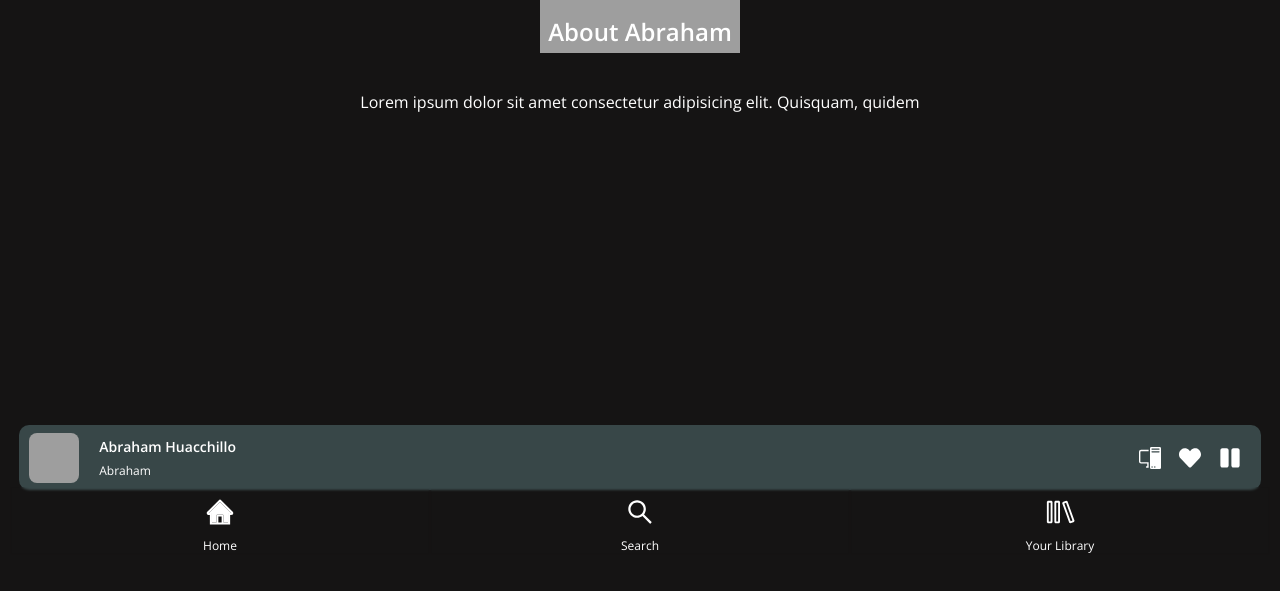
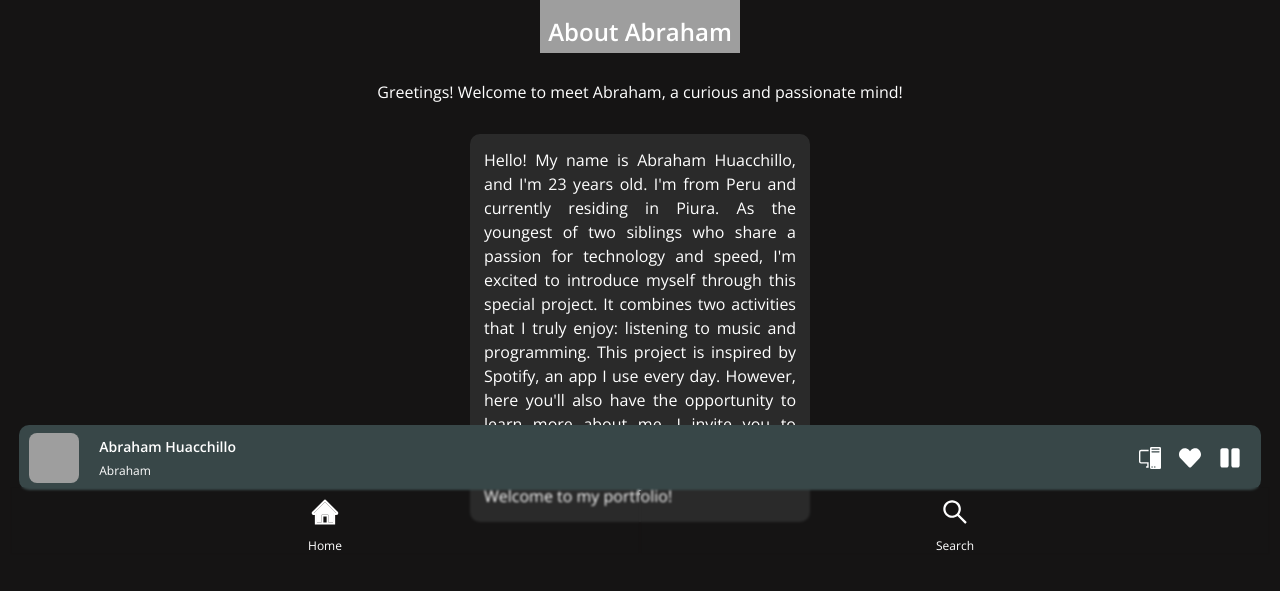
Before and after one commit to Jarbram/NewPortfolio, a React (Create React App) app: page /about/1 in a window 1280 px wide. Shown: the part 235-826 px from the top of the page. Built offline with nearby package versions, Linux system fonts and the light colour scheme; grey boxes are pictures that could not be loaded.

Commit message:
star written the info that i wanna share

```diff
--- a/src/components/Footer/Footer.jsx
+++ b/src/components/Footer/Footer.jsx
@@ -1,7 +1,6 @@
 import React from 'react'
 import {AiTwotoneHome} from 'react-icons/ai'
 import {AiOutlineSearch} from 'react-icons/ai'
-import {VscLibrary} from 'react-icons/vsc'
 import {Link} from 'react-router-dom'
 import './Footer.css'
 
@@ -17,10 +16,6 @@ const Footer = () => {
         <AiOutlineSearch className='icon'/>
         <span>Search</span>
         </Link>
-        <div className='footer-icons'>
-        <VscLibrary className='icon'/>
-        <span>Your Library</span>
-        </div>
     </div>
   )
 }
--- a/src/data/data.js
+++ b/src/data/data.js
@@ -39,33 +39,33 @@ Suggesting :[
         name: "Abraham",
         img: Img1,
         alt: "photo",
-        description: "Lorem ipsum dolor sit amet consectetur adipisicing elit. Quisquam, quidem",
+        description: " Greetings! Welcome to meet Abraham, a curious and passionate mind!",
         song:"Abraham Huacchillo",
         artist:"Abraham ",
         url: audio17,
-        lyrics: "Lorem ipsum dolor sit amet consectetur adipisicing elit. Quisquam, quidem Lorem ipsum dolor sit amet consectetur adipisicing elit. Quisquam, quidem Lorem ipsum dolor sit amet consectetur adipisicing elit. Quisquam, quidem Lorem ipsum dolor sit amet consectetur adipisicing elit. Quisquam, quidem Lorem ipsum dolor sit amet consectetur adipisicing elit. Quisquam, quidem"
+        lyrics: "Hello! My name is Abraham Huacchillo, and I'm 23 years old. I'm from Peru and currently residing in Piura. As the youngest of two siblings who share a passion for technology and speed, I'm excited to introduce myself through this special project. It combines two activities that I truly enjoy: listening to music and programming. This project is inspired by Spotify, an app I use every day. However, here you'll also have the opportunity to learn more about me. I invite you to explore all the buttons, pages, and links to discover more about who I am. Welcome to my portfolio!"
     },
     {
         id: 2,
         name: "Jarbram",
         img: Img2,
         alt: "photo",
-        description: "Lorem ipsum dolor sit amet consectetur adipisicing elit. Quisquam, quidem",
+        description: "Hello there! I'm Jarbram, Abraham's alter ego. Passionate about programming and technology, I invite you to explore this exciting world together. Welcome to my world as Jarbram!",
         song:"Jarbram",
-        artist:"Abraham ",
+        artist:"Jarbram",
         url:audio2,
-        lyrics: "Lorem ipsum dolor sit amet consectetur adipisicing elit. Quisquam, quidem Lorem ipsum dolor sit amet consectetur adipisicing elit. Quisquam, quidem Lorem ipsum dolor sit amet consectetur adipisicing elit. Quisquam, quidem Lorem ipsum dolor sit amet consectetur adipisicing elit. Quisquam, quidem Lorem ipsum dolor sit amet consectetur adipisicing elit. Quisquam, quidem"
+        lyrics:"Hello! I'm Jarbram, a passionate architect of a creative universe. I invite you to explore the achievements I have built in the vast world of programming. Mastering Linux, PostgreSQL, and MongoDB are just some of my key skills. I delved into web development with HTML, CSS, and JavaScript, and was fascinated by ReactJS. Additionally, I discovered the efficiency of Go in the backend and learned to create scalable code with design patterns.My journey is just beginning, but I already feel an indescribable excitement for what I have accomplished. My portfolio showcases projects that reflect my constant evolution and spirit of learning. My goal is to make an impact in the professional world, showcasing how my creativity can make a difference.I invite you to explore my portfolio and immerse yourself in my universe of innovation and progress! Discover how my projects stand out and how my focus on technological excellence propels me towards the next big idea. In each work, you'll find a unique combination of skills, knowledge, and passion.Join me on this exciting journey, exploring the endless possibilities of programming and technology. In my universe, you'll find ingenious solutions, efficiency, and a mindset of constant growth.Welcome to my world as Jarbram, where creativity and programming merge to create something extraordinary!"
     },
     {
         id: 3,
         name: "Hobbies",
         img: Img3,
         alt: "photo",
-        description: "Lorem ipsum dolor sit amet consectetur adipisicing elit. Quisquam, quidem",
+        description: "Each twist of the throttle unleashes adrenaline. I enjoy modifying motorcycles, playing instruments, and practicing sports. I find balance between speed and creativity.",
         song:"Hobbies",
         artist:"Abraham ",
         url: audio3,
-        lyrics: "Lorem ipsum dolor sit amet consectetur adipisicing elit. Quisquam, quidem Lorem ipsum dolor sit amet consectetur adipisicing elit. Quisquam, quidem Lorem ipsum dolor sit amet consectetur adipisicing elit. Quisquam, quidem Lorem ipsum dolor sit amet consectetur adipisicing elit. Quisquam, quidem Lorem ipsum dolor sit amet consectetur adipisicing elit. Quisquam, quidem"
+        lyrics: "I would love to share some of my hobbies and passions with you. One of my notable areas of expertise is motorcycle mechanics. I thoroughly enjoy modifying and enhancing my own motorcycles, as well as those of my friends. We dive into the world of bikes, exchanging ideas and sharing thrilling experiences while exploring speed and freedom with every ride.Furthermore, music is an essential part of my life. I play several instruments, including bass, guitar, and drums. Music allows me to express my creativity and emotions in a unique way. I can immerse myself in rhythms and melodies, creating a special atmosphere both on my own and alongside fellow musicians.Sports also play a significant role in my daily life. I love staying active and fit. Nights are perfect for immersing myself in the water and swimming, enjoying the calmness and the sense of freedom it provides. In the mornings, I challenge myself with calisthenics workouts, pushing my physical limits and strengthening my body.These hobbies and passions enrich my life and help me find a balance between my love for technology and the world of motorcycles, music, and sports. Each of them provides me with opportunities to grow, explore new skills, and enjoy exciting moments. It's a pleasure to share these aspects of my life with all of you!"
     },
     {
         id: 4,
@@ -83,19 +83,18 @@ Suggesting :[
         name: "Experience",
         img: Img5,
         alt: "photo",
-        description: "Lorem ipsum dolor sit amet consectetur adipisicing elit. Quisquam, quidem",
-        song:"Experience",
+        description: "Each role has enriched my professional profile and provided me with specific skills. I am excited to share how these experiences have contributed to my growth and development.",
         artist:"Abraham ",
         url: audio5,
-        lyrics: "Lorem ipsum dolor sit amet consectetur adipisicing elit. Quisquam, quidem Lorem ipsum dolor sit amet consectetur adipisicing elit. Quisquam, quidem Lorem ipsum dolor sit amet consectetur adipisicing elit. Quisquam, quidem Lorem ipsum dolor sit amet consectetur adipisicing elit. Quisquam, quidem Lorem ipsum dolor sit amet consectetur adipisicing elit. Quisquam, quidem"
+        lyrics: "I worked at Chilis in Piura as a service staff from January 2018 to January 2019, providing customer service and food preparation. Later, I held the position of Service Area Management Assistant from January 2019 to April 2021, collaborating with the store manager to improve operational efficiency and train new employees. I also worked as a bartender at Chilis from August 2021 to June 2022, managing inventory and maintaining hygiene and safety standards. Additionally, I was a member of the kitchen team at The Lodge Casino in the United States from December 2022 to March 2023. I also undertook freelance and personal web development projects, expanding my skills and knowledge in new technologies. In summary, my experience includes customer service, food preparation, service area management, bartending, and web development. I am excited to continue growing in the field of technology."
     },
     {
         id: 6,
-        name: "Liked Songs",
+        name: "Trips",
         img: Img6,
         alt: "photo",
         description: "Lorem ipsum dolor sit amet consectetur adipisicing elit. Quisquam, quidem",
-        song:"Liked Songs",
+        song:"Trips",
         artist:"Abraham ",
         url: audio6,
         lyrics: "Lorem ipsum dolor sit amet consectetur adipisicing elit. Quisquam, quidem Lorem ipsum dolor sit amet consectetur adipisicing elit. Quisquam, quidem Lorem ipsum dolor sit amet consectetur adipisicing elit. Quisquam, quidem Lorem ipsum dolor sit amet consectetur adipisicing elit. Quisquam, quidem Lorem ipsum dolor sit amet consectetur adipisicing elit. Quisquam, quidem"
--- a/src/pages/About/About.css
+++ b/src/pages/About/About.css
@@ -2,9 +2,10 @@
     display: flex;
     flex-direction: column;
     align-items: center;
-    height: 100vh;
+    height: auto;
     margin-top: 20px;
     background-color:var(--color-bg);
+    margin-bottom: 170px;
 }
 .about-image{
     width: 200px;
@@ -18,12 +19,12 @@
 .about h1{
     font-size: 1.5rem;
     margin-top: -39px;
-    margin-bottom: 30px;
+    margin-bottom: 20px;
 }
 .description{
     font-size: 1rem;
     padding: 10px;
-
+    text-align: center;
 }
 .audio{
     margin-top: 20px;
@@ -54,16 +55,20 @@
 .artist{
     font-size: 14px;
 }
-.lyrics{
+.lyrics-container{
     margin-top: 20px;
-    width: 350px;
-    font-size: 16px;
-    line-height: 50px;
-    letter-spacing: 2px;
-    padding: 10px;
+    width: 340px;
+    padding: 14px;
     background-color: var(--color-bg-variant);
     border-radius: 10px;
-    margin-bottom: 60px;
+}
+.lyrics{
+    font-size: 16px;
+    color: var(--color-white);
+    text-align:justify;
+    overflow: hidden;
+    word-wrap: break-word;
+    text-overflow: ellipsis;
 }
 .back-btn{
     width: 100%;
--- a/src/pages/About/About.jsx
+++ b/src/pages/About/About.jsx
@@ -21,6 +21,9 @@ const About = () => {
         </div>
         <h1>About {suggestion.name}</h1>
         <p className='description'>{suggestion.description}</p>
+        <div className='lyrics-container '>
+          <p className='lyrics'>{suggestion.lyrics}</p>
+        </div>
         <Player
           id={suggestion.id}
           img={suggestion.img}
```
